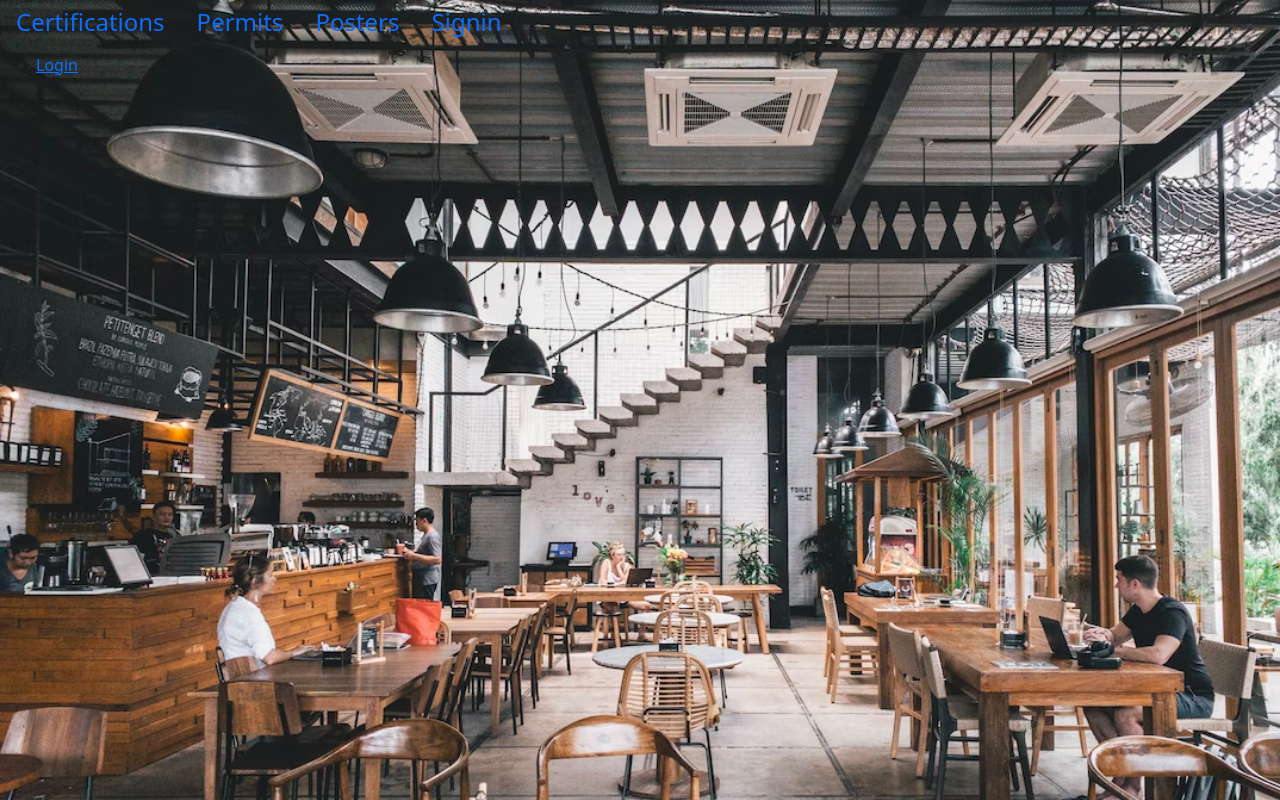
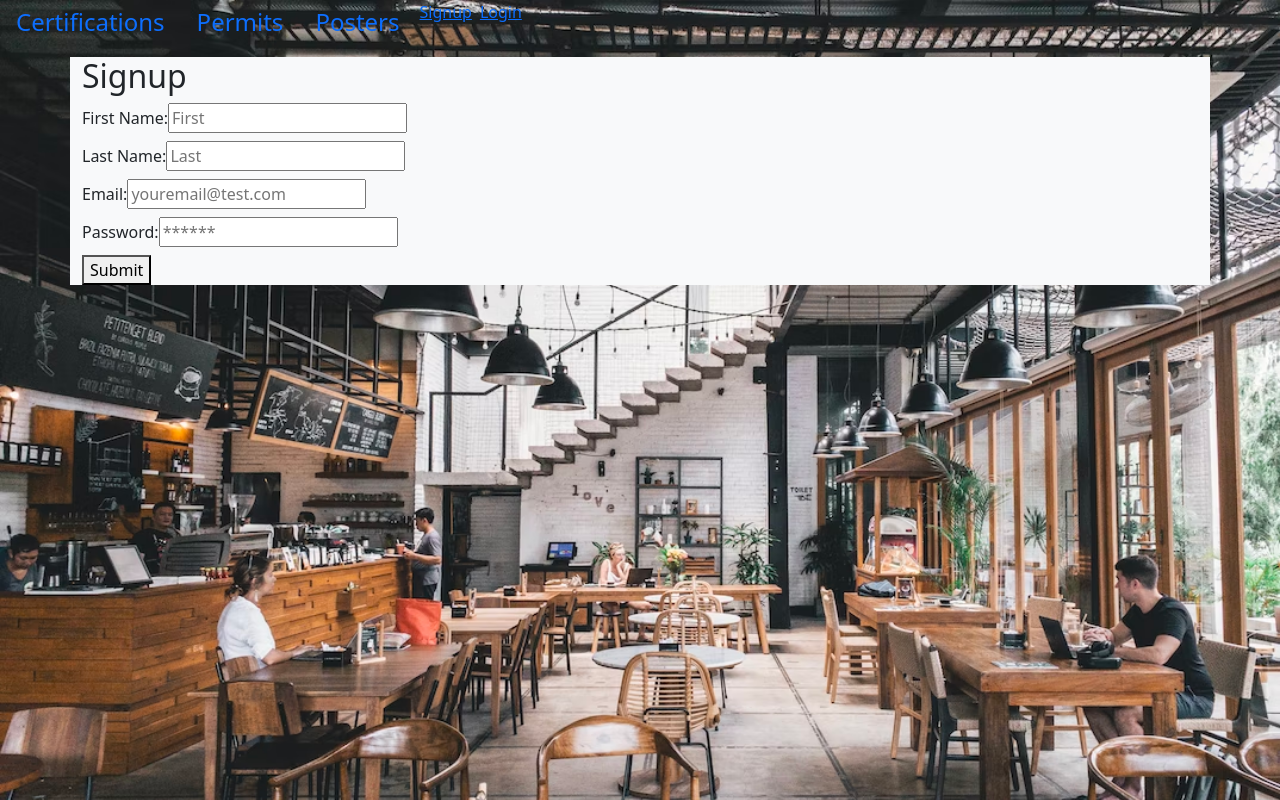
Before and after one commit to Muzan67/restaurateur, a React (Create React App) app in the folder my-app/: page /signup in a window 1280 px wide. Built offline with nearby package versions, Linux system fonts and the light colour scheme.

Commit message:
sign up page renders

```diff
--- a/my-app/src/components/Homepage/index.js
+++ b/my-app/src/components/Homepage/index.js
@@ -2,6 +2,7 @@ import React from "react";
 import { BrowserRouter as Router, Route, Routes } from 'react-router-dom';
 import Navigation from "../Navigation";
 import Login from '../../pages/Login';
+import Signup from '../../pages/Signup';
 
 function Homepage() {
     return (
@@ -9,7 +10,8 @@ function Homepage() {
             <div>
                 <Navigation />
                 <Routes>
-                    <Route exact path="/login" element = <Login/> />
+                    <Route exact path="/login" element = {<Login/>} />
+                    <Route exact path="/signup" element = {<Signup/>} />
                 </Routes>
             </div>
         </Router>
--- a/my-app/src/components/Navigation/index.js
+++ b/my-app/src/components/Navigation/index.js
@@ -5,7 +5,7 @@ import { Link } from "react-router-dom";
 
 function Navigation(props) {
   // eslint-disable-next-line
-  const tabs = ["Certifications", "Permits", "Posters", "Signin"];
+  const tabs = ["Certifications", "Permits", "Posters",];
 
   // if (Auth.loggedIn()) {
   //   return (
@@ -33,7 +33,7 @@ function Navigation(props) {
   // } else {
   return (
     <div>
-      <ul className="nav">
+      <ul className="nav flex-row">
         {tabs.map((tab) => (
           <h4 className="nav-item" key={tab}>
             <a
@@ -47,14 +47,11 @@ function Navigation(props) {
             </a>
           </h4>
         ))}
-      </ul>
-
-      <ul className="flex-row">
-        {/* <li className="mx-1">
+        <li className="mx-1">
             <Link to="/signup">
               Signup
             </Link>
-          </li> */}
+          </li>
         <li className="mx-1">
           <Link to="/login">
             Login
--- a/my-app/src/pages/Signup.js
+++ b/my-app/src/pages/Signup.js
@@ -1,41 +1,41 @@
-import React, { useState } from 'react';
-import { Link } from 'react-router-dom';
-import { useMutation } from '@apollo/client';
-import Auth from '../utils/auth';
-import { ADD_USER } from '../utils/mutations';
+import React from 'react';
+// import { Link } from 'react-router-dom';
+// import { useMutation } from '@apollo/client';
+// import Auth from '../utils/auth';
+// import { ADD_USER } from '../utils/mutations';
 
 function Signup(props) {
-  const [formState, setFormState] = useState({ email: '', password: '' });
-  const [addUser] = useMutation(ADD_USER);
+  // const [formState, setFormState] = useState({ email: '', password: '' });
+  // const [addUser] = useMutation(ADD_USER);
 
-  const handleFormSubmit = async (event) => {
-    event.preventDefault();
-    const mutationResponse = await addUser({
-      variables: {
-        email: formState.email,
-        password: formState.password,
-        firstName: formState.firstName,
-        lastName: formState.lastName,
-      },
-    });
-    const token = mutationResponse.data.addUser.token;
-    Auth.login(token);
-  };
+  // const handleFormSubmit = async (event) => {
+  //   event.preventDefault();
+  //   const mutationResponse = await addUser({
+  //     variables: {
+  //       email: formState.email,
+  //       password: formState.password,
+  //       firstName: formState.firstName,
+  //       lastName: formState.lastName,
+  //     },
+  //   });
+  //   const token = mutationResponse.data.addUser.token;
+  //   Auth.login(token);
+  // };
 
-  const handleChange = (event) => {
-    const { name, value } = event.target;
-    setFormState({
-      ...formState,
-      [name]: value,
-    });
-  };
+  // const handleChange = (event) => {
+  //   const { name, value } = event.target;
+  //   setFormState({
+  //     ...formState,
+  //     [name]: value,
+  //   });
+  // };
 
   return (
-    <div className="container my-1">
-      <Link to="/login">← Go to Login</Link>
+    <div className="container my-1 bg-light">
+      {/* <Link to="/login">← Go to Login</Link> */}
 
       <h2>Signup</h2>
-      <form onSubmit={handleFormSubmit}>
+      <form>
         <div className="flex-row space-between my-2">
           <label htmlFor="firstName">First Name:</label>
           <input
@@ -43,7 +43,6 @@ function Signup(props) {
             name="firstName"
             type="firstName"
             id="firstName"
-            onChange={handleChange}
           />
         </div>
         <div className="flex-row space-between my-2">
@@ -53,7 +52,6 @@ function Signup(props) {
             name="lastName"
             type="lastName"
             id="lastName"
-            onChange={handleChange}
           />
         </div>
         <div className="flex-row space-between my-2">
@@ -63,7 +61,6 @@ function Signup(props) {
             name="email"
             type="email"
             id="email"
-            onChange={handleChange}
           />
         </div>
         <div className="flex-row space-between my-2">
@@ -73,7 +70,6 @@ function Signup(props) {
             name="password"
             type="password"
             id="pwd"
-            onChange={handleChange}
           />
         </div>
         <div className="flex-row flex-end">
```
